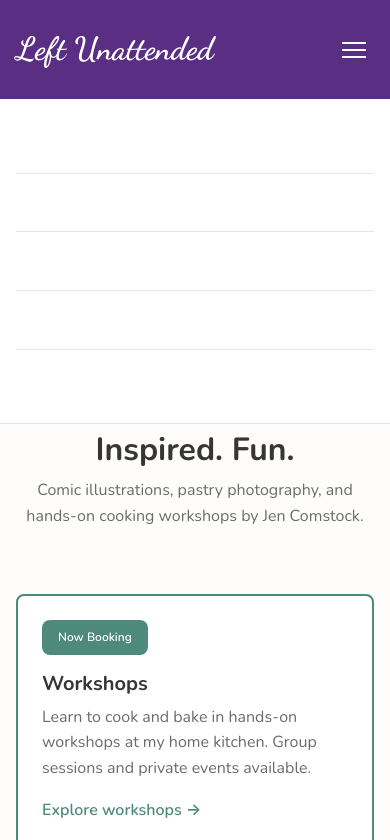
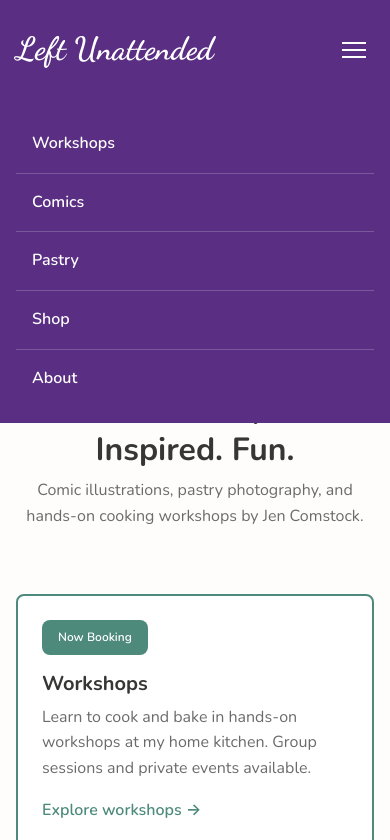
Before and after one commit to Calmstock/left-unattended, a plain HTML site: page index.html in a window 390 px wide. Both pictures are taken after a click on the button "Toggle navigation". Shown: the top 840 px of the page. Drawn offline with nearby package versions, Linux system fonts and the light colour scheme.

Commit message:
Mobile nav fix

```diff
--- a/assets/css/styles.css
+++ b/assets/css/styles.css
@@ -770,10 +770,10 @@ ul, ol {
     top: 100%;
     left: 0;
     right: 0;
-    background: var(--color-card-bg);
+    background: var(--color-header-bg);
     flex-direction: column;
     padding: var(--spacing-sm);
-    border-bottom: 1px solid var(--color-border);
+    border-bottom: none;
     gap: 0;
   }
 
@@ -783,7 +783,13 @@ ul, ol {
 
   .main-nav a {
     padding: var(--spacing-sm);
-    border-bottom: 1px solid var(--color-border);
+    border-bottom: 1px solid rgba(255, 255, 255, 0.2);
+    color: var(--color-header-text);
+  }
+
+  .main-nav a:hover,
+  .main-nav a.active {
+    color: var(--color-header-hover);
   }
 
   .main-nav a:last-child {
```
